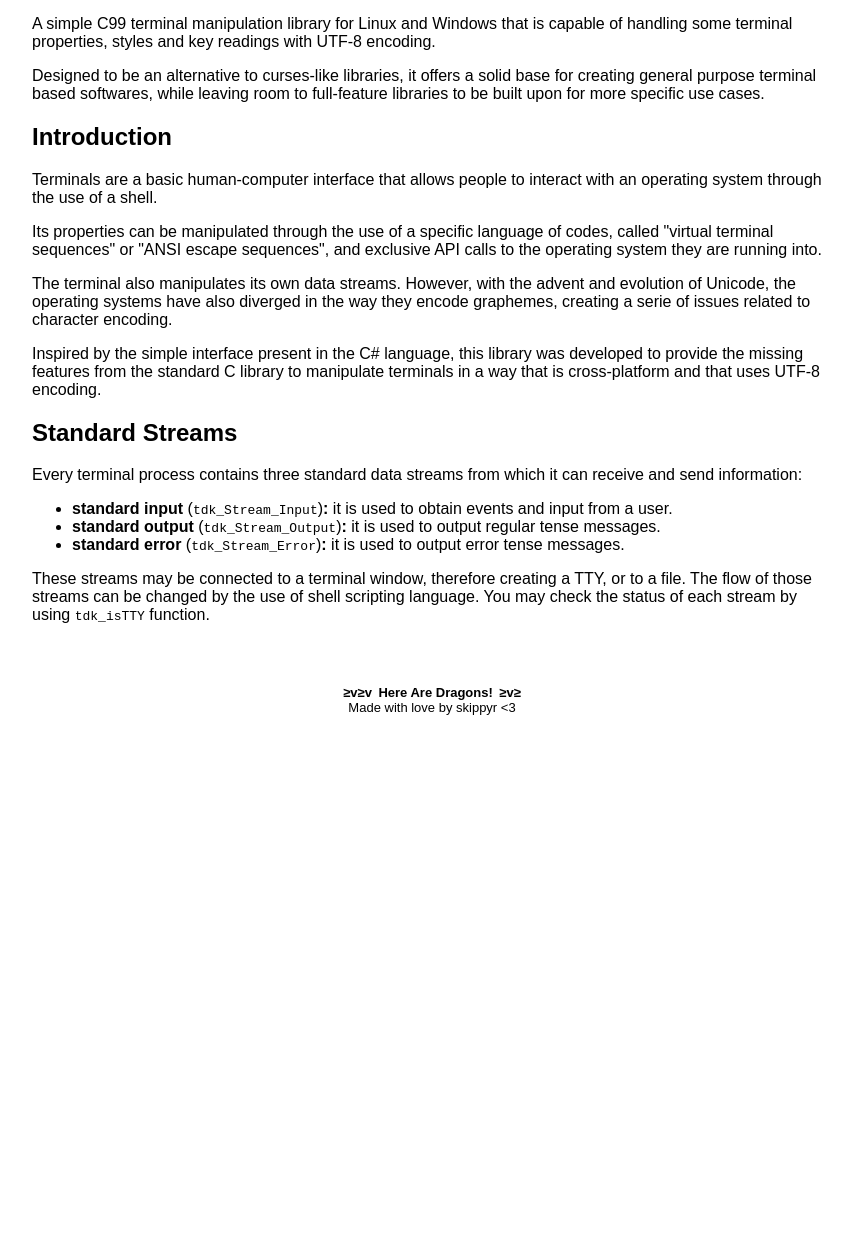
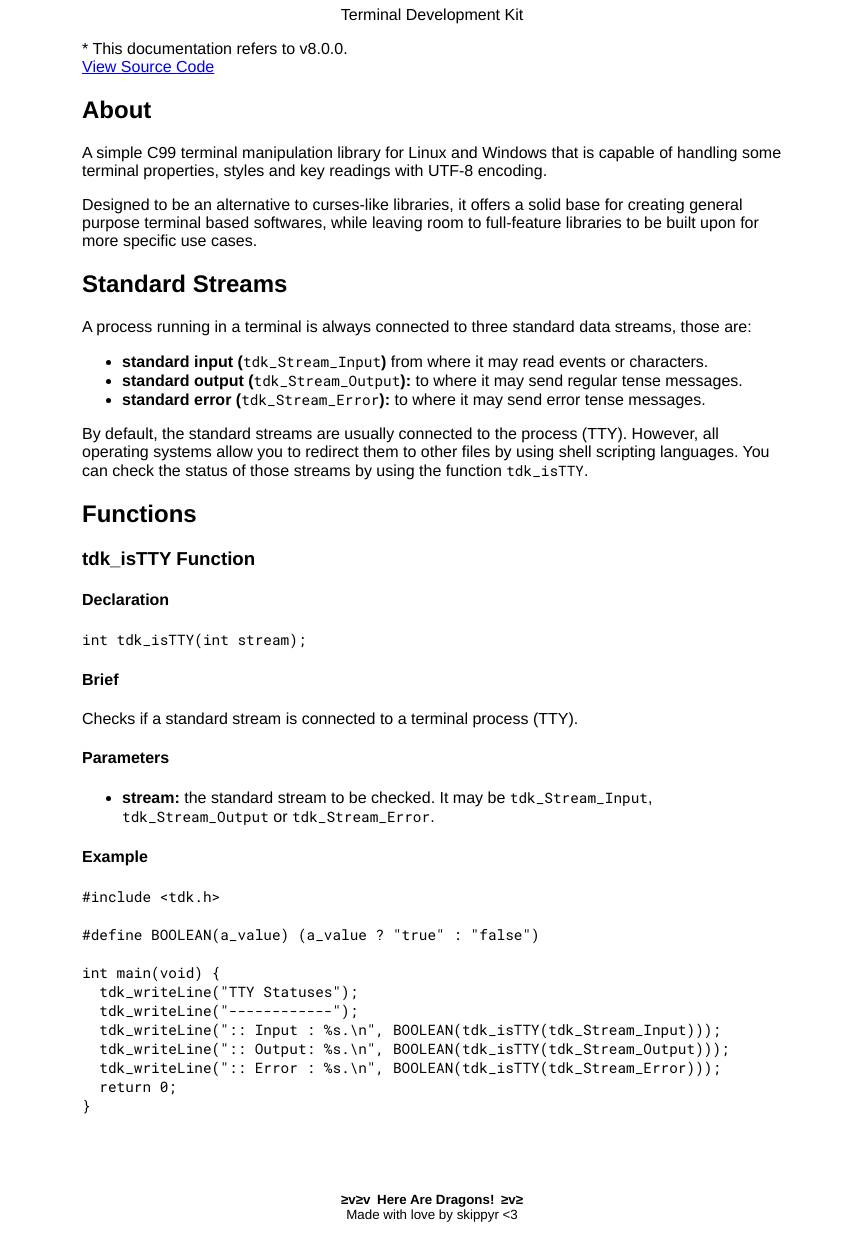
Before and after one commit to skippyr/wiki, a plain HTML site: page libtdk.html in a window 1280 px wide. Shown: the part 161-1421 px from the top of the page, without its empty margins (208-1060 px from the left). Before the commit the page ends 913 px from the top, so only its background shows below. Drawn offline with nearby package versions, Linux system fonts and the light colour scheme.

Commit message:
add tdk_isTTY documentation

```diff
--- a/libtdk.html
+++ b/libtdk.html
@@ -1,28 +1,48 @@
-<!DOCTYPE HTML>
+<!DOCTYPE html>
 <meta charset="utf-8" />
 <meta name="viewport" content="width=device-width" />
-<title>Wiki - libtdk - Home</title>
-<link rel="stylesheet" href="../style.css">
-
-<div class="reading-container">
+<title>Wiki - libtdk</title>
+<link rel="stylesheet" href="style.css">
+<div class="center-container">
+  <img alt="" src="assets/ornament.webp" />
   <h1>libtdk</h1>
+  <p>Terminal Development Kit</p>
+  <p>* This documentation refers to v8.0.0.<br /><a href="https://github.com/skippyr/libtdk">View Source Code</a></p>
   <h2>About</h2>
   <p>A simple C99 terminal manipulation library for Linux and Windows that is capable of handling some terminal properties, styles and key readings with UTF-8 encoding.</p>
   <p>Designed to be an alternative to curses-like libraries, it offers a solid base for creating general purpose terminal based softwares, while leaving room to full-feature libraries to be built upon for more specific use cases.</p>
-	<h2>Introduction</h2>
-	<p>Terminals are a basic human-computer interface that allows people to interact with an operating system through the use of a shell.</p>
-	<p>Its properties can be manipulated through the use of a specific language of codes, called "virtual terminal sequences" or "ANSI escape sequences", and exclusive API calls to the operating system they are running into.</p>
-	<p>The terminal also manipulates its own data streams. However, with the advent and evolution of Unicode, the operating systems have also diverged in the way they encode graphemes, creating a serie of issues related to character encoding.</p>
-	<p>Inspired by the simple interface present in the C# language, this library was developed to provide the missing features from the standard C library to manipulate terminals in a way that is cross-platform and that uses UTF-8 encoding.</p>
   <h2>Standard Streams</h2>
-	<p>Every terminal process contains three standard data streams from which it can receive and send information:</p>
+  <p>A process running in a terminal is always connected to three standard data streams, those are:</p>
   <ul>
-		<li><strong>standard input</strong> (<code>tdk_Stream_Input</code>)<strong>:</strong> it is used to obtain events and input from a user.</li>
-		<li><strong>standard output</strong> (<code>tdk_Stream_Output</code>)<strong>:</strong> it is used to output regular tense messages.</li>
-		<li><strong>standard error</strong> (<code>tdk_Stream_Error</code>)<strong>:</strong> it is used to output error tense messages.</li>
+    <li><strong>standard input (</strong><code>tdk_Stream_Input</code><strong>)</strong> from where it may read events or characters.</li>
+    <li><strong>standard output (</strong><code>tdk_Stream_Output</code><strong>):</strong> to where it may send regular tense messages.</li>
+    <li><strong>standard error (</strong><code>tdk_Stream_Error</code><strong>):</strong> to where it may send error tense messages.</li>
   </ul>
-	<p>These streams may be connected to a terminal window, therefore creating a TTY, or to a file. The flow of those streams can be changed by the use of shell scripting language. You may check the status of each stream by using <code>tdk_isTTY</code> function.</p>
-</div>
+  <p>By default, the standard streams are usually connected to the process (TTY). However, all operating systems allow you to redirect them to other files by using shell scripting languages. You can check the status of those streams by using the function <code>tdk_isTTY</code>.</p>
+  <h2>Functions</h2>
+  <h3>tdk_isTTY Function</h3>
+  <h4>Declaration</h4>
+  <pre><code>int tdk_isTTY(int stream);</code></pre>
+  <h4>Brief</h4>
+  <p>Checks if a standard stream is connected to a terminal process (TTY).</p>
+  <h4>Parameters</h4>
+  <ul>
+    <li><strong>stream:</strong> the standard stream to be checked. It may be <code>tdk_Stream_Input</code>, <code>tdk_Stream_Output</code> or <code>tdk_Stream_Error</code>.</li>
+  </ul>
+  <h4>Example</h4>
+  <pre><code>#include &lt;tdk.h&gt;
+
+#define BOOLEAN(a_value) (a_value ? "true" : "false")
+
+int main(void) {
+  tdk_writeLine("TTY Statuses");
+  tdk_writeLine("------------");
+  tdk_writeLine(":: Input : %s.\n", BOOLEAN(tdk_isTTY(tdk_Stream_Input)));
+  tdk_writeLine(":: Output: %s.\n", BOOLEAN(tdk_isTTY(tdk_Stream_Output)));
+  tdk_writeLine(":: Error : %s.\n", BOOLEAN(tdk_isTTY(tdk_Stream_Error)));
+  return 0;
+}
+  </code></pre>
 <footer>
-	<p><strong>≥v≥v&ensp;Here Are Dragons!&ensp;≥v≥</strong><br />Made with love by skippyr <3</p>
+  <p><strong>≥v≥v&ensp;Here Are Dragons!&ensp;≥v≥</strong><br />Made with love by skippyr &lt;3</p>
 </footer>
--- a/style.css
+++ b/style.css
@@ -1,26 +1,36 @@
-body
-{
-	font-family: sans-serif;
+@import url('https://fonts.googleapis.com/css2?family=Arimo:ital,wght@0,400..700;1,400..700&display=swap');
+@import url('https://fonts.googleapis.com/css2?family=Roboto+Mono:ital,wght@0,100..700;1,100..700&display=swap');
+
+.center-container {
+  margin-left: auto;
+  margin-right: auto;
+  width: min(90%, 700px);
 }
 
-h1
-{
-	padding-bottom: 2rem;
-	padding-top: 1rem;
-	text-align: center;
+body {
+  font-family: 'Arimo', sans-serif;
 }
 
-footer
-{
-	font-size: small;
-	padding-bottom: 1rem;
-	padding-top: 2rem;
-	text-align: center;
+code {
+  font-family: 'Roboto Mono', monospace;
+  font-size: 0.9rem;
 }
 
-.reading-container
-{
-	width: min(90%,800px);
-	margin-left: auto;
-	margin-right: auto;
+h1 {
+  text-align: center;
 }
+
+h1 + p {
+  text-align: center;
+}
+
+footer {
+  font-size: smaller;
+  padding-bottom: 1rem;
+  padding-top: 2rem;
+  text-align: center;
+}
+
+img {
+  width: 100%;
+}
```
Also changed, not shown: index.html (+3 -2 lines), assets/ornament.webp (added), 1 other file. Lines whose indentation alone changed are shown as unchanged.
